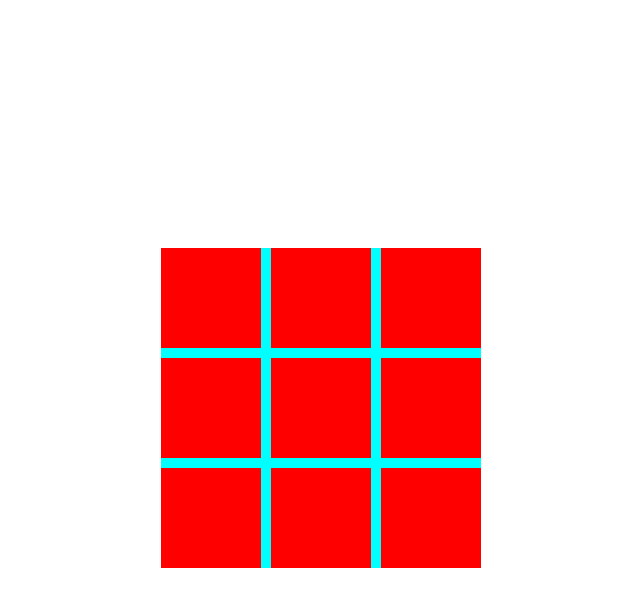
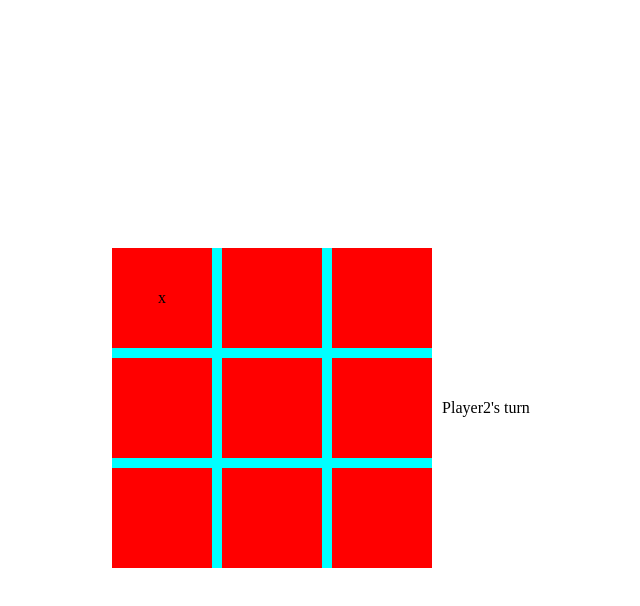
Before and after one commit to tesseract0xFFFF/Tic_Tac_Toe, a website: page index.html in a window 1280 px wide. Both pictures are taken after a click on the element 538 px from the left and 298 px from the top of the page. Shown: the whole page, without its empty margins (327-967 px from the left). Drawn offline with Linux system fonts and the light colour scheme.

Commit message:
Added a gameController function. Clicking on cells will now cause each player's mark to show inside of them and will switch to the other player's turn. Also added a small indicator of which turn it is.

```diff
--- a/index.html
+++ b/index.html
@@ -10,6 +10,7 @@
 </head>
 <body>
     <div class="container">
+        <div class="currentPlayer"></div>
         <div class="tictactoeGrid"></div>
     </div>
 
--- a/js/app.js
+++ b/js/app.js
@@ -9,34 +9,71 @@ const gameBoard = (() => {
     }
   }
 
-  // what happens after a player clicks on a cell.
-  const cellClick = (obj) => {
+  return {
+    boardArray, rows, columns,
+  };
+})();
+
+// player factory function.
+const player = (name, mark) => {
+  const getName = () => name;
+  const getMark = () => mark;
+  return { getMark, getName };
+};
+
+const gameController = () => {
+  const player1 = player('Player1', 'x');
+  const player2 = player('Player2', 'o');
+
+  const players = [player1, player2];
+  let currentPlayer = players[0];
+
+  const switchPlayer = () => {
+    currentPlayer = currentPlayer === players[0] ? players[1] : players[0];
+    const currentPlayerDisplay = document.querySelector('.currentPlayer');
+    currentPlayerDisplay.textContent = `${currentPlayer.getName()}'s turn`;
+  };
+
+  const getCurrentPlayer = () => currentPlayer;
+
+  // Playes a round.
+  const playRound = (obj) => {
+    const currentCell = obj;
     if (obj.occupied === false) {
-      obj.occupied = true;
+      currentCell.occupied = true;
+      currentCell.mark = currentPlayer.getMark();
+      currentCell.domElement.textContent = `${currentCell.mark}`;
+      switchPlayer();
     }
   };
+  return {
+    playRound, player1, player2,
+  };
+};
 
-  // goes over objects in the array and binds
-  // them to their respective div elements
-  const elementGenerator = () => {
-    for (let i = 0; i < (rows); i += 1) {
-      for (let j = 0; j < (columns); j += 1) {
-        const objectInArray = boardArray[i][j];
+// renders board display.
+const displayControl = (() => {
+  // creates a grid and appends an indicator of the current player.
+  const container = document.querySelector('.container');
+  const tictactoeGrid = document.querySelector('.tictactoeGrid');
+  const currentPlayerDisplay = document.querySelector('.currentPlayer');
+  container.appendChild(currentPlayerDisplay);
+
+  const game = gameController();
+
+  for (let i = 0; i < (gameBoard.rows); i += 1) {
+    for (let j = 0; j < (gameBoard.columns); j += 1) {
+      const objectInArray = gameBoard.boardArray[i][j];
       const cellElement = document.createElement('div');
       cellElement.classList.add('cell');
       // addEventListener uses its default 'this' value so i could not rely on 'this'
-        // to reference the object in the array instead, i used a closure.
+      // to reference the object in the array. Instead, i used a closure.
       cellElement.addEventListener('click', () => {
-          cellClick(objectInArray);
+        game.playRound(objectInArray);
       });
       objectInArray.domElement = cellElement;
-        const tictactoeGrid = document.querySelector('.tictactoeGrid');
       tictactoeGrid.appendChild(cellElement);
     }
   }
-  };
-
-  return { boardArray, elementGenerator };
+  return { currentPlayerDisplay };
 })();
-
-gameBoard.elementGenerator();
--- a/styles.css
+++ b/styles.css
@@ -6,6 +6,7 @@
     display: flex;
     justify-content: center;
     align-items: center;
+    gap: 10px;
 }
 
 .tictactoeGrid{
@@ -16,6 +17,8 @@
 }
 
 .cell{
-
+    display: flex;
+    justify-content: center;
+    align-items: center;
     background-color: red;
 }
```
Lines whose indentation alone changed are shown as unchanged.
